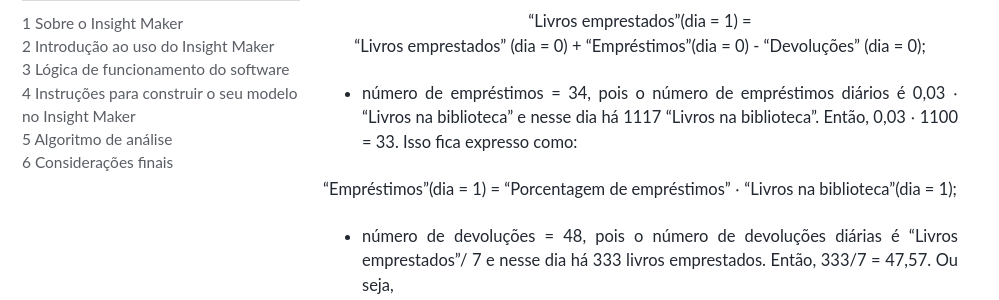
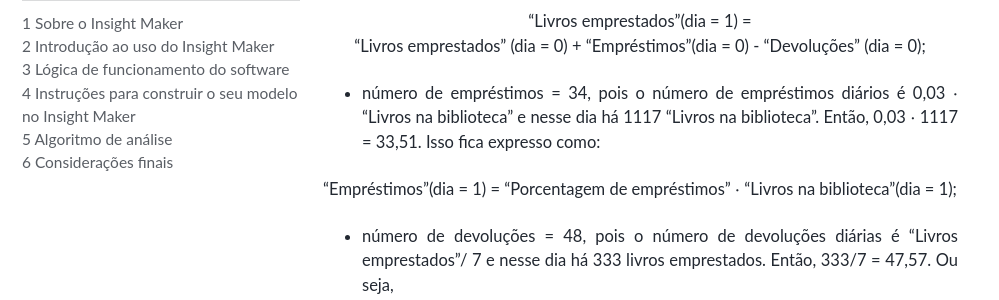
Before and after one commit to milenalauschner/MM, a Jekyll site: the page built from _pages/seção3.md, in a window 1280 px wide and 900 px high, scrolled down 4493 px. Shown: the part 153-453 px from the top of the window, without its empty margins (0-999 px from the left). Built offline with Jekyll 4.4.1, drawn with Linux system fonts in a browser that asks for light colours; cached includes are drawn as plain includes; nearby versions of some CDN libraries; some web fonts are replaced; formulas are drawn with MathJax 3.

Commit message:
Update seção3.md

```diff
--- a/_pages/seção3.md
+++ b/_pages/seção3.md
@@ -128,7 +128,7 @@
 "Livros emprestados" (dia = 0) + "Empréstimos"(dia = 0) - "Devoluções" (dia = 0);
 {: .text-center}
 
-* número de empréstimos = 34, pois o número de empréstimos diários é 0,03 $$\cdot$$ "Livros na biblioteca" e nesse dia há  1117 "Livros na biblioteca". Então, 0,03 $$\cdot$$ 1100 = 33. Isso fica expresso como:
+* número de empréstimos = 34, pois o número de empréstimos diários é 0,03 $$\cdot$$ "Livros na biblioteca" e nesse dia há  1117 "Livros na biblioteca". Então, 0,03 $$\cdot$$ 1117 = 33,51. Isso fica expresso como:
 {: .text-justify}
 
 "Empréstimos"(dia = 1) = "Porcentagem de empréstimos" $$\cdot$$ "Livros na biblioteca"(dia = 1);
```
